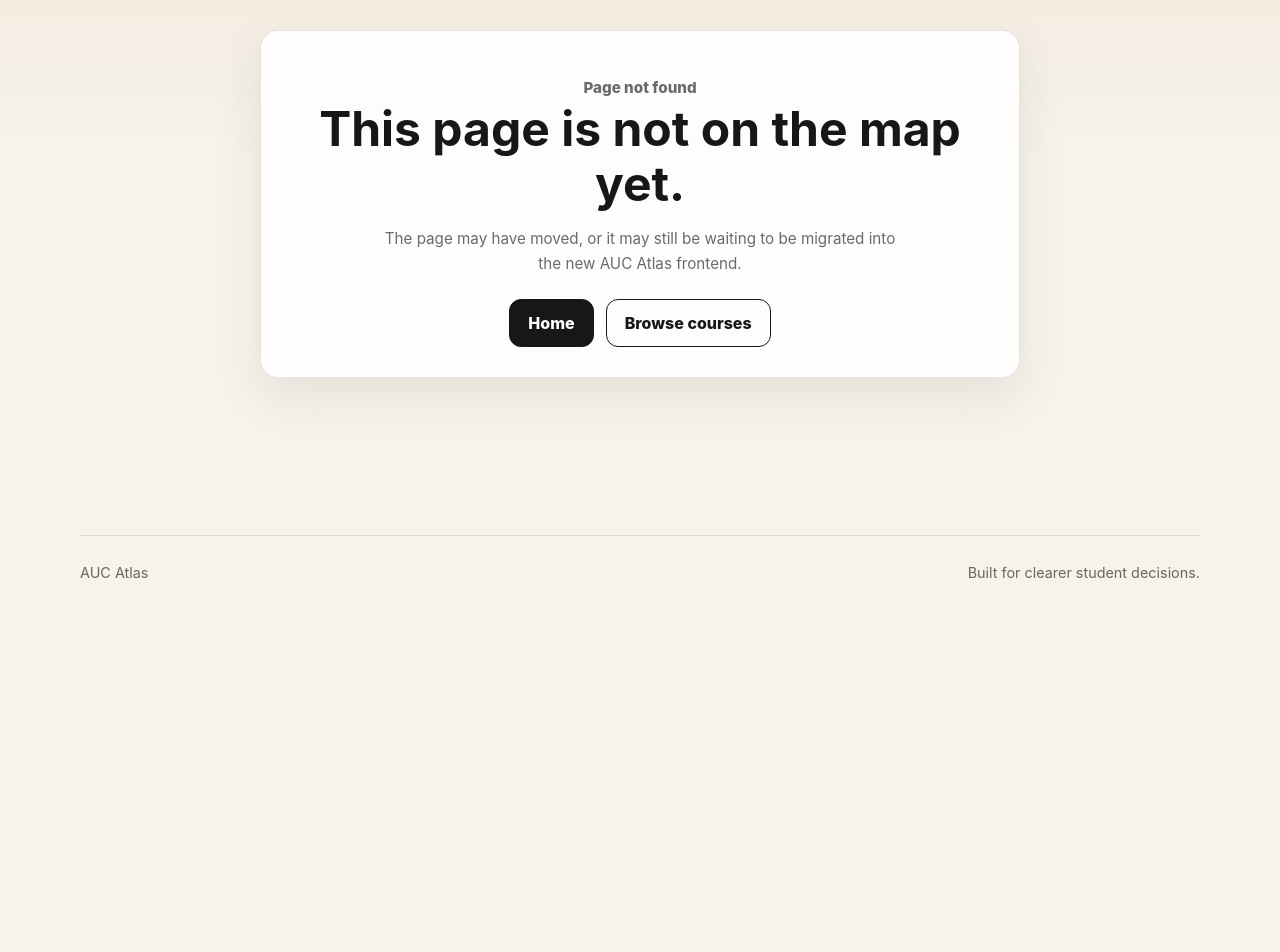
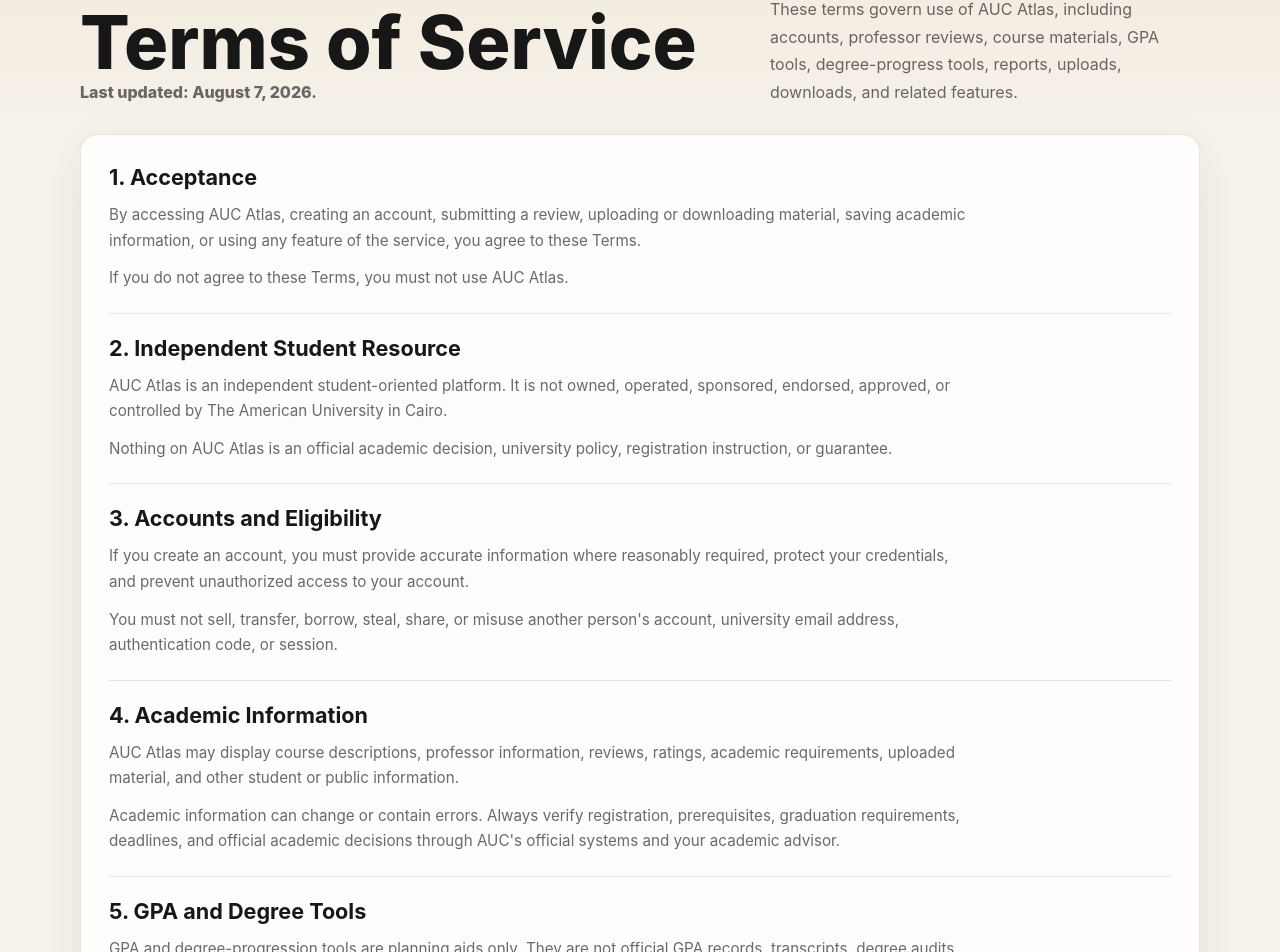
Before and after one commit to Ahmed-Radwan1718/AUC-Atlas, a Next.js app in the folder next-migration/: page /terms in a window 1280 px wide. Before the commit this address had no page. Shown: the part 185-1137 px from the top of the page. Before the commit the page ends 800 px from the top, so only its background shows below. Built offline with nearby package versions, Linux system fonts and the light colour scheme.

Commit message:
Create page.jsx

```diff
--- /dev/null
+++ b/next-migration/app/terms/page.jsx
@@ -0,0 +1,161 @@
+import Link from "next/link";
+
+export const metadata = {
+  title: "Terms of Service"
+};
+
+export default function TermsPage() {
+  return (
+    <main className="legal-page-shell">
+      <section className="legal-hero">
+        <div>
+          <p className="section-kicker">Terms</p>
+          <h1>Terms of Service</h1>
+          <p className="legal-meta">Last updated: August 7, 2026.</p>
+        </div>
+        <p>
+          These terms govern use of AUC Atlas, including accounts, professor
+          reviews, course materials, GPA tools, degree-progress tools, reports,
+          uploads, downloads, and related features.
+        </p>
+      </section>
+
+      <section className="legal-document">
+        <article className="legal-section">
+          <h2>1. Acceptance</h2>
+          <p>
+            By accessing AUC Atlas, creating an account, submitting a review,
+            uploading or downloading material, saving academic information, or
+            using any feature of the service, you agree to these Terms.
+          </p>
+          <p>If you do not agree to these Terms, you must not use AUC Atlas.</p>
+        </article>
+
+        <article className="legal-section">
+          <h2>2. Independent Student Resource</h2>
+          <p>
+            AUC Atlas is an independent student-oriented platform. It is not
+            owned, operated, sponsored, endorsed, approved, or controlled by The
+            American University in Cairo.
+          </p>
+          <p>
+            Nothing on AUC Atlas is an official academic decision, university
+            policy, registration instruction, or guarantee.
+          </p>
+        </article>
+
+        <article className="legal-section">
+          <h2>3. Accounts and Eligibility</h2>
+          <p>
+            If you create an account, you must provide accurate information where
+            reasonably required, protect your credentials, and prevent
+            unauthorized access to your account.
+          </p>
+          <p>
+            You must not sell, transfer, borrow, steal, share, or misuse another
+            person's account, university email address, authentication code, or
+            session.
+          </p>
+        </article>
+
+        <article className="legal-section">
+          <h2>4. Academic Information</h2>
+          <p>
+            AUC Atlas may display course descriptions, professor information,
+            reviews, ratings, academic requirements, uploaded material, and other
+            student or public information.
+          </p>
+          <p>
+            Academic information can change or contain errors. Always verify
+            registration, prerequisites, graduation requirements, deadlines, and
+            official academic decisions through AUC's official systems and your
+            academic advisor.
+          </p>
+        </article>
+
+        <article className="legal-section">
+          <h2>5. GPA and Degree Tools</h2>
+          <p>
+            GPA and degree-progression tools are planning aids only. They are not
+            official GPA records, transcripts, degree audits, or graduation
+            eligibility decisions.
+          </p>
+        </article>
+
+        <article className="legal-section">
+          <h2>6. Reviews and Community Content</h2>
+          <p>
+            Professor reviews and ratings reflect individual user experiences and
+            opinions. AUC Atlas does not guarantee that every review is complete,
+            representative, current, or factually correct.
+          </p>
+          <ul>
+            <li>Keep reviews factual and based on your own academic experience.</li>
+            <li>Do not harass, threaten, impersonate, defame, or publish private information.</li>
+            <li>Do not manipulate ratings through fake accounts, automation, payment, retaliation, or coordinated abuse.</li>
+          </ul>
+        </article>
+
+        <article className="legal-section">
+          <h2>7. Course Materials and Copyright</h2>
+          <p>
+            You may upload educational material only when you own the necessary
+            rights, have permission, or otherwise have a lawful basis to share it.
+          </p>
+          <ul>
+            <li>Do not upload copyrighted textbooks, paid course packs, stolen files, malware, or restricted university material.</li>
+            <li>Do not upload confidential exams, answer keys, assessment material, or anything intended to facilitate cheating.</li>
+            <li>Remove unnecessary personal information before uploading files.</li>
+          </ul>
+        </article>
+
+        <article className="legal-section">
+          <h2>8. User Content License</h2>
+          <p>
+            You remain responsible for content you submit. By submitting content,
+            you grant AUC Atlas a non-exclusive, royalty-free license to host,
+            store, display, moderate, back up, deliver, and use that content only
+            as reasonably necessary to operate and protect the service.
+          </p>
+        </article>
+
+        <article className="legal-section">
+          <h2>9. Prohibited Use and Security</h2>
+          <ul>
+            <li>Do not attempt unauthorized access to accounts, APIs, databases, files, admin functions, or protected systems.</li>
+            <li>Do not introduce malware, abuse rate limits, scrape unlawfully, disrupt service availability, or exploit vulnerabilities.</li>
+            <li>Do not use AUC Atlas for phishing, credential theft, fraud, harassment, extortion, or other unlawful conduct.</li>
+          </ul>
+        </article>
+
+        <article className="legal-section">
+          <h2>10. Moderation and Removal</h2>
+          <p>
+            AUC Atlas may review, reject, remove, hide, restrict, preserve, or
+            investigate content where reasonably necessary to enforce these Terms,
+            protect users, address reports, comply with law, reduce legal risk, or
+            protect service security.
+          </p>
+        </article>
+
+        <article className="legal-section">
+          <h2>11. Service Availability</h2>
+          <p>
+            AUC Atlas may add, modify, redesign, restrict, suspend, discontinue,
+            or replace features. The service does not guarantee uninterrupted
+            availability, permanent access to files, compatibility with every
+            device, or immediate correction of every error.
+          </p>
+        </article>
+
+        <article className="legal-section">
+          <h2>12. Privacy</h2>
+          <p>
+            Personal-data processing is governed by the{" "}
+            <Link href="/privacy">Privacy Notice</Link>.
+          </p>
+        </article>
+      </section>
+    </main>
+  );
+}
```
